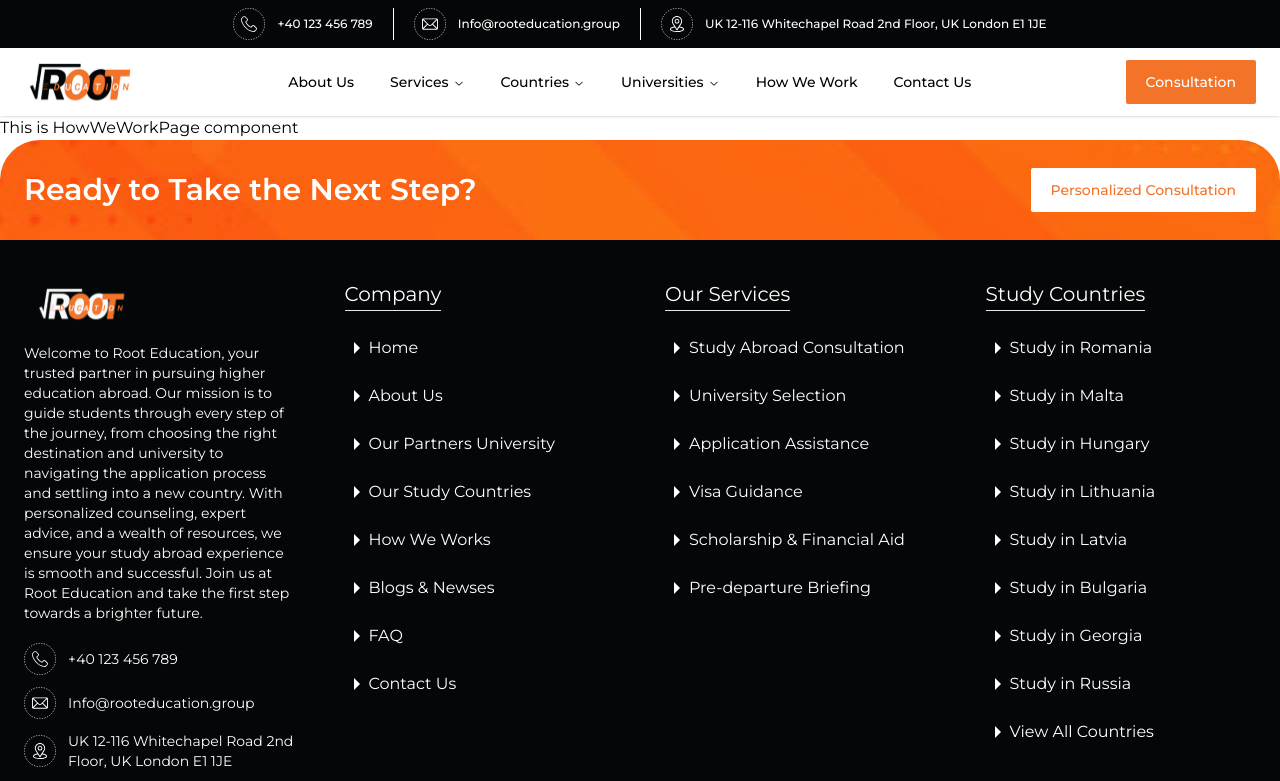
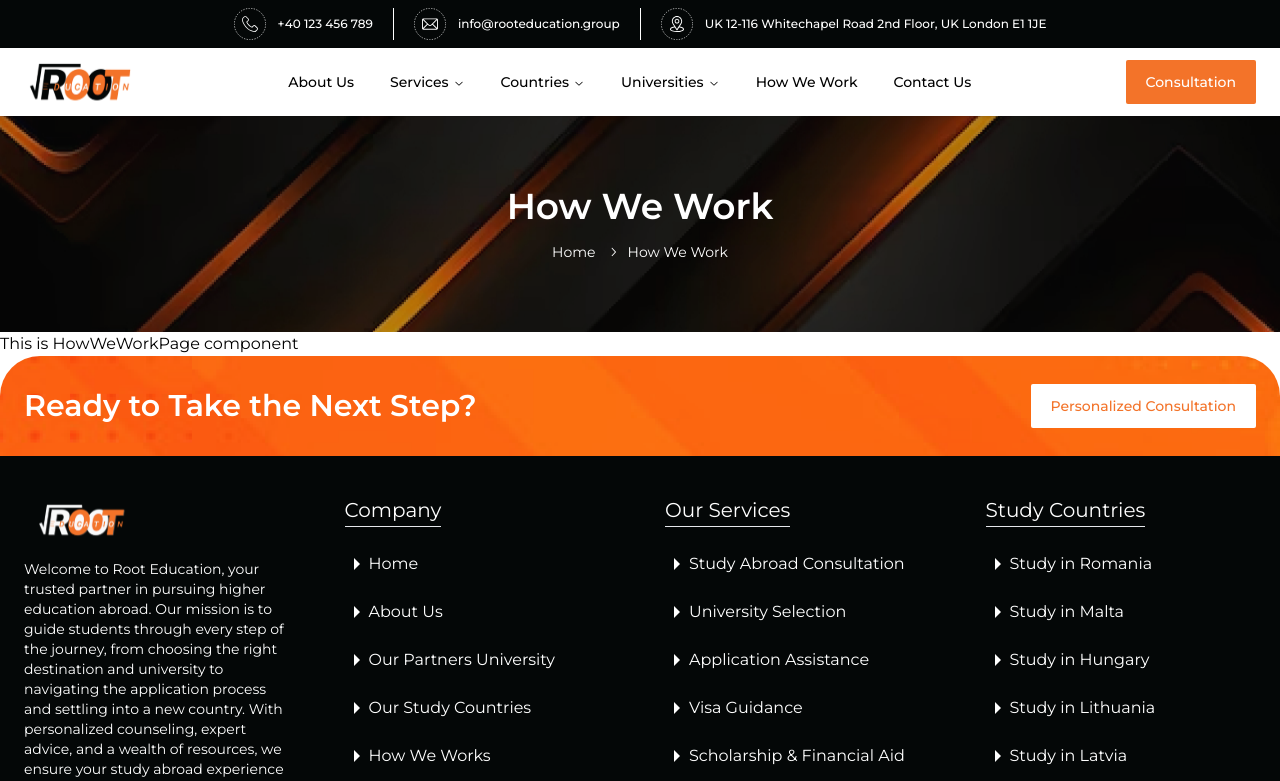
Before and after one commit to AbabilGroup/root-education, a Next.js app: page /how-we-work in a window 1280 px wide. Shown: the top 781 px of the page. Built offline with nearby package versions, Linux system fonts and the light colour scheme.

Commit message:
how we work

```diff
--- a/src/app/(CommonLayout)/how-we-work/page.tsx
+++ b/src/app/(CommonLayout)/how-we-work/page.tsx
@@ -1,8 +1,11 @@
+import PageBanner from "@/components/common/PageBanner";
+
 const HowWeWorkPage = () => {
   return (
-    <div>
+    <main>
+      <PageBanner PageName="How We Work" />
       <h1>This is HowWeWorkPage component</h1>
-    </div>
+    </main>
   );
 };
 
--- a/src/components/common/TopBar.tsx
+++ b/src/components/common/TopBar.tsx
@@ -1,8 +1,11 @@
+import Link from "next/link";
+
 const TopBar = () => {
   return (
     <header className="bg-secondary py-2 text-xs font-medium text-white">
       <div className="container">
         <div className="mx-auto flex max-w-7xl items-center justify-center divide-x-[1px] divide-white">
+          <Link href="tel:+40123456789">
             <div className="flex items-center justify-start gap-3 px-5">
               <div>
                 <svg
@@ -40,6 +43,9 @@
               </div>
               <div className="hidden lg:block">+40 123 456 789</div>
             </div>
+          </Link>
+
+          <Link href="mailto:info@rooteducation.group" target="_blank">
             <div className="flex items-center justify-start gap-3 px-5">
               <div>
                 <svg
@@ -63,8 +69,11 @@
                   />
                 </svg>
               </div>
-            <div className="hidden lg:block">Info@rooteducation.group</div>
+              <div className="hidden lg:block">info@rooteducation.group</div>
             </div>
+          </Link>
+
+          <Link href="https://maps.app.goo.gl/qA9NxaprzCGPyTQ86" target="_blank">
             <div className="flex items-center justify-start gap-3 px-5">
               <div>
                 <svg
@@ -108,6 +117,7 @@
                 UK 12-116 Whitechapel Road 2nd Floor, UK London E1 1JE
               </div>
             </div>
+          </Link>
         </div>
       </div>
     </header>
```
Lines whose indentation alone changed are shown as unchanged.
